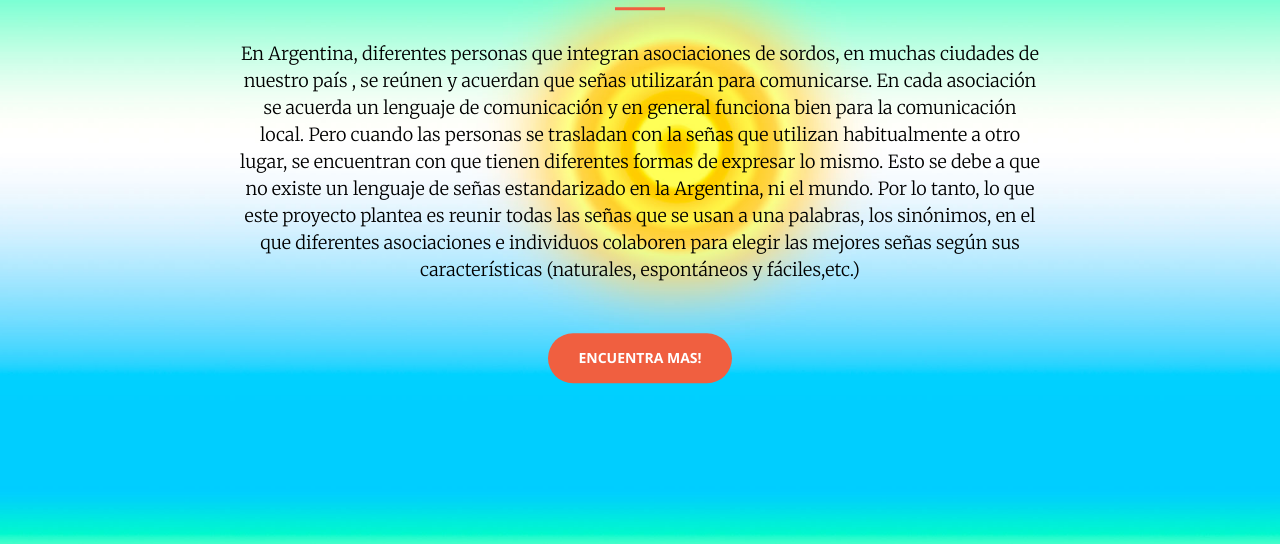
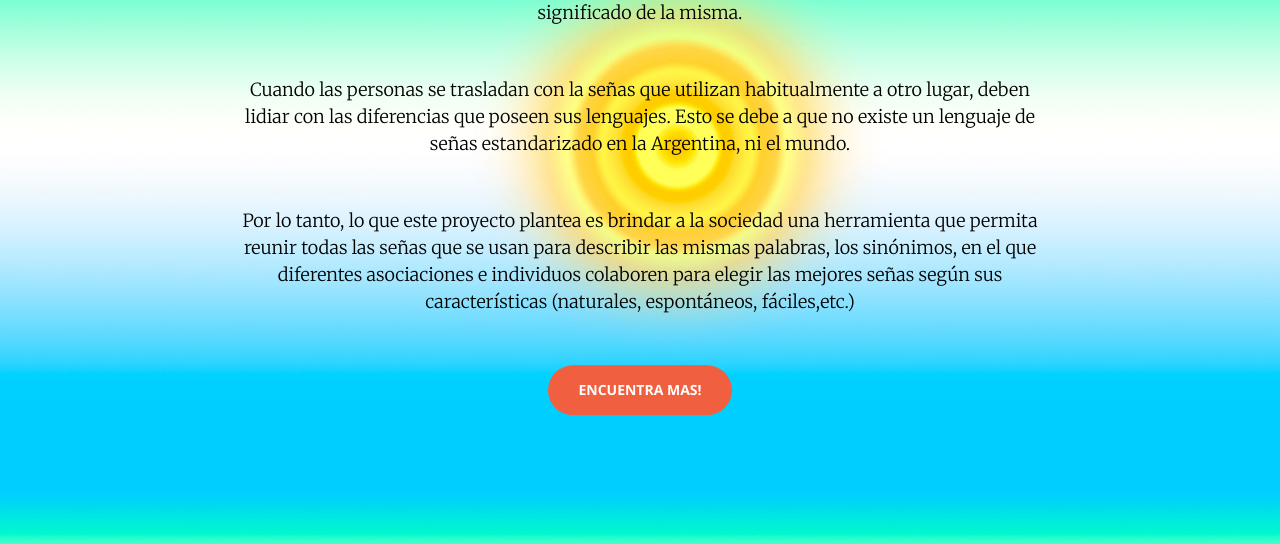
Before and after one commit to toninf/diccionario_sinonimos, a website: page acerca_de/index.html in a window 1280 px wide. Shown: the part 256-800 px from the top of the page. Drawn offline with nearby package versions, Linux system fonts and the light colour scheme.

Commit message:
modificacion de acerca de nosotros

```diff
--- a/acerca_de/css/acerca_de_nosotros.css
+++ b/acerca_de/css/acerca_de_nosotros.css
@@ -1,3 +1,3 @@
-#leyenda{
+#parrafo >p {
     color : #000000;
 }
--- a/acerca_de/index.html
+++ b/acerca_de/index.html
@@ -75,10 +75,15 @@
         <div class="header-content">
             <div class="header-content-inner">
                 <h1>Acerca de nosotros</h1>
-                <hr>
-                <p id="leyenda">En Argentina, diferentes personas que integran asociaciones de sordos, en muchas ciudades de nuestro país , se reúnen y acuerdan que señas utilizarán para comunicarse.
-                    En cada asociación se acuerda un lenguaje  de comunicación y en general funciona bien para la comunicación local. Pero cuando las personas se trasladan con la señas que utilizan habitualmente a otro lugar, se encuentran con que tienen diferentes formas de expresar lo mismo. Esto se debe a que no existe un lenguaje de señas estandarizado en la Argentina, ni el mundo.
-                    Por lo tanto, lo que este proyecto plantea es reunir todas las señas que se usan a una palabras, los sinónimos, en el  que diferentes asociaciones e individuos colaboren para elegir las mejores señas según sus características (naturales, espontáneos y fáciles,etc.)</p>
+                <div id="parrafo" class="header-content-inner">
+                    <p>En Argentina, diferentes personas que integran asociaciones de sordos, en muchas ciudades de nuestro país , se reúnen y ante el desconocimiento de una seña deben aprender cual es el significado de la misma.</p>
+                </div>
+                <div id="parrafo" class="header-content-inner">
+                    <p> Cuando las personas se trasladan con la señas que utilizan habitualmente a otro lugar, deben lidiar con las diferencias que poseen sus lenguajes. Esto se debe a que no existe un lenguaje de señas estandarizado en la Argentina, ni el mundo.</p>
+                </div>
+                <div id="parrafo" class="header-content-inner">
+                   <p> Por lo tanto, lo que este proyecto plantea es brindar a la sociedad una herramienta que permita reunir todas las señas que se usan para describir las mismas palabras, los sinónimos, en el  que diferentes asociaciones e individuos colaboren para elegir las mejores señas según sus características (naturales, espontáneos, fáciles,etc.)</p>
+                </div>
                 <a href="#about" class="btn btn-primary btn-xl page-scroll">Encuentra mas!</a>
             </div>
         </div>
```
